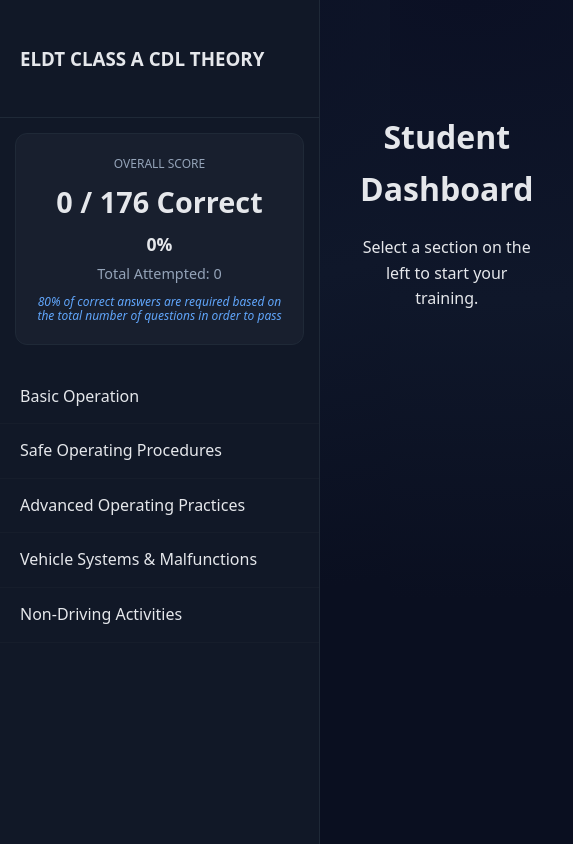
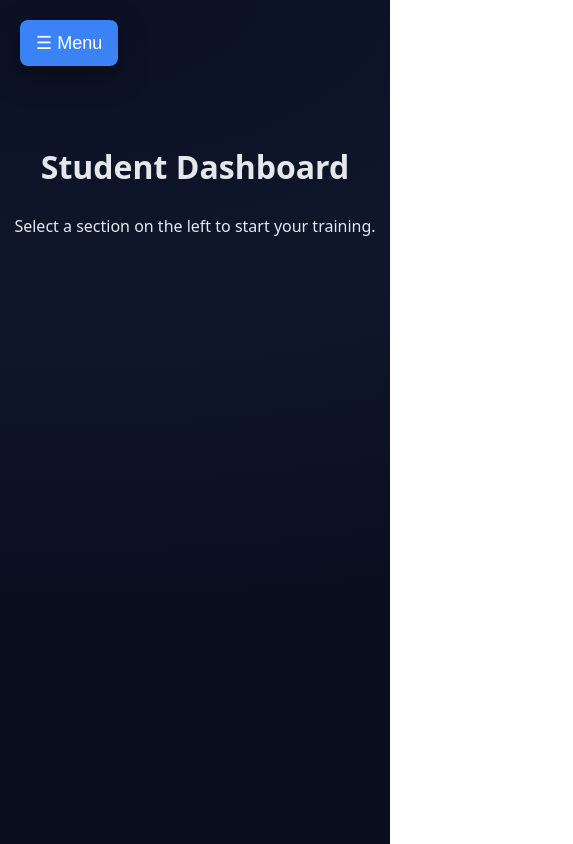
Before and after one commit to ielisman/brooklyncdl, a plain HTML site: page eldt.html in a window 390 px wide. Shown: the whole page, 573 px wide, since content can reach past the window. Drawn offline with Linux system fonts and the light colour scheme.

Commit message:
responsive design

```diff
--- a/eldt.html
+++ b/eldt.html
@@ -16,10 +16,54 @@
       background: radial-gradient(1200px 600px at 20% 0%, #0b1024 0%, var(--bg) 50%, #0a0f20 100%);
       color: var(--text); line-height: 1.6; display: flex; min-height: 100vh;
     }
+
+    /* Custom Scrollbar Styling */
+    ::-webkit-scrollbar {
+      width: 8px;
+      height: 8px;
+    }
+    ::-webkit-scrollbar-track {
+      background: rgba(15, 23, 42, 0.5);
+      border-radius: 4px;
+    }
+    ::-webkit-scrollbar-thumb {
+      background: rgba(59, 130, 246, 0.3);
+      border-radius: 4px;
+      transition: background 0.3s;
+    }
+    ::-webkit-scrollbar-thumb:hover {
+      background: rgba(59, 130, 246, 0.5);
+    }
+
+    /* Firefox scrollbar */
+    * {
+      scrollbar-width: thin;
+      scrollbar-color: rgba(59, 130, 246, 0.3) rgba(15, 23, 42, 0.5);
+    }
+
+    /* Mobile Menu Toggle */
+    .menu-toggle {
+      display: none;
+      position: fixed;
+      top: 20px;
+      left: 20px;
+      z-index: 200;
+      background: var(--primary);
+      color: white;
+      border: none;
+      padding: 12px 16px;
+      border-radius: 8px;
+      cursor: pointer;
+      font-size: 18px;
+      box-shadow: var(--shadow);
+    }
+
     aside {
       width: 320px; background: var(--card); border-right: 1px solid var(--border);
       display: flex; flex-direction: column; position: fixed; height: 100vh; z-index: 100;
-    }
+      transition: transform 0.3s ease;
+    }
+
     .sidebar-header { padding: 25px 20px; border-bottom: 1px solid var(--border); cursor: pointer; }
     .global-score-box {
       margin: 15px; padding: 20px; background: rgba(255,255,255,0.03);
@@ -41,7 +85,7 @@
     main { flex: 1; margin-left: 320px; padding: 40px; display: flex; justify-content: center; }
     .container { max-width: 850px; width: 100%; }
     .quiz-card { background: var(--card); border: 1px solid var(--border); border-radius: 16px; box-shadow: var(--shadow); overflow: hidden; }
-    .quiz-header { padding: 20px 24px; border-bottom: 1px solid var(--border); display: flex; align-items: center; justify-content: space-between; }
+    .quiz-header { padding: 20px 24px; border-bottom: 1px solid var(--border); display: flex; align-items: center; justify-content: space-between; flex-wrap: wrap; gap: 15px; }
     .progress-bar { width: 200px; height: 10px; background: #0b1221; border-radius: 10px; overflow: hidden; border: 1px solid var(--border); }
     .progress-fill { height: 100%; width: 0%; background: var(--primary); transition: width 0.3s; }
 
@@ -64,11 +108,87 @@
     .warning-box { background: rgba(239, 68, 68, 0.1); border-left: 4px solid var(--danger); padding: 18px; margin: 20px 0; border-radius: 8px; }
     .success-box { background: rgba(34, 197, 94, 0.1); border-left: 4px solid var(--accent); padding: 18px; margin: 20px 0; border-radius: 8px; }
     .take-quiz-btn { width: 100%; margin-top: 30px; padding: 15px; font-size: 1.1rem; }
+
+    /* Mobile Responsive Styles */
+    @media (max-width: 768px) {
+      .menu-toggle {
+        display: block;
+      }
+
+      aside {
+        transform: translateX(-100%);
+      }
+
+      aside.mobile-open {
+        transform: translateX(0);
+      }
+
+      main {
+        margin-left: 0;
+        padding: 80px 20px 20px 20px;
+      }
+
+      .quiz-header {
+        flex-direction: column;
+        align-items: flex-start;
+      }
+
+      .progress-bar {
+        width: 100%;
+      }
+
+      .content-section {
+        padding: 20px;
+        max-height: 60vh;
+      }
+
+      .content-section h2 {
+        font-size: 1.5rem;
+      }
+
+      .content-section h3 {
+        font-size: 1.2rem;
+      }
+
+      .btn {
+        padding: 10px 16px;
+        font-size: 0.9rem;
+      }
+
+      .global-score-box {
+        margin: 10px;
+        padding: 15px;
+      }
+
+      .global-score-box strong {
+        font-size: 1.5rem;
+      }
+    }
+
+    @media (max-width: 480px) {
+      main {
+        padding: 70px 10px 10px 10px;
+      }
+
+      .quiz-card {
+        border-radius: 12px;
+      }
+
+      .content-section {
+        padding: 15px;
+      }
+
+      .sidebar-header h3 {
+        font-size: 1rem;
+      }
+    }
   </style>
 </head>
 <body>
 
-  <aside>
+  <button class="menu-toggle" onclick="toggleMobileMenu()">☰ Menu</button>
+
+  <aside id="sidebar">
     <div class="sidebar-header" onclick="showHome()"><h3>ELDT CLASS A CDL THEORY</h3></div>
     <div class="global-score-box">
       <span>Overall Score</span>
@@ -287,6 +407,18 @@
       return Object.values(quizRegistry).reduce((sum, sec) => sum + sec.questions.length, 0);
     }
 
+    function toggleMobileMenu() {
+      const sidebar = document.getElementById('sidebar');
+      sidebar.classList.toggle('mobile-open');
+    }
+
+    function closeMobileMenu() {
+      const sidebar = document.getElementById('sidebar');
+      if (window.innerWidth <= 768) {
+        sidebar.classList.remove('mobile-open');
+      }
+    }
+
     function initSidebar() {
       const nav = document.getElementById('sidebarNav');
       nav.innerHTML = '';
@@ -294,8 +426,8 @@
         nav.innerHTML += `
           <div class="nav-item" onclick="toggleMenu('m${id}')">${data.title}</div>
           <div id="m${id}" class="sub-menu">
-            <div class="sub-item" onclick="showContent(${id})">Study Content</div>
-            <div id="quizLabel${id}" class="sub-item" onclick="loadQuiz(${id})">Quiz (0 / ${data.questions.length} Correct)</div>
+            <div class="sub-item" onclick="showContent(${id}); closeMobileMenu();">Study Content</div>
+            <div id="quizLabel${id}" class="sub-item" onclick="loadQuiz(${id}); closeMobileMenu();">Quiz (0 / ${data.questions.length} Correct)</div>
           </div>`;
       });
       showHome();
@@ -309,6 +441,7 @@
 
     function showHome() {
       currentQuizId = null;
+      closeMobileMenu();
       document.getElementById('contentArea').innerHTML = `
         <div style="text-align:center; padding-top:50px;">
           <h1>Student Dashboard</h1>
@@ -1387,9 +1520,9 @@
             `).join('')}</div>
             <div id="feedback" class="feedback" style="display:none"></div>
           </div>
-          <div style="padding:20px; border-top:1px solid var(--border); display:flex; justify-content:space-between">
+          <div style="padding:20px; border-top:1px solid var(--border); display:flex; justify-content:space-between; flex-wrap: wrap; gap: 10px">
             <button class="btn btn-outline" onclick="showHome()">Back to Dashboard</button>
-            <div>
+            <div style="display: flex; gap: 10px; flex-wrap: wrap">
                <button id="subBtn" class="btn btn-primary" onclick="submitAnswer()">Submit Answer</button>
                <button id="nextBtn" class="btn btn-primary" style="display:none" onclick="nextQuestion()">Next Question</button>
             </div>
```
